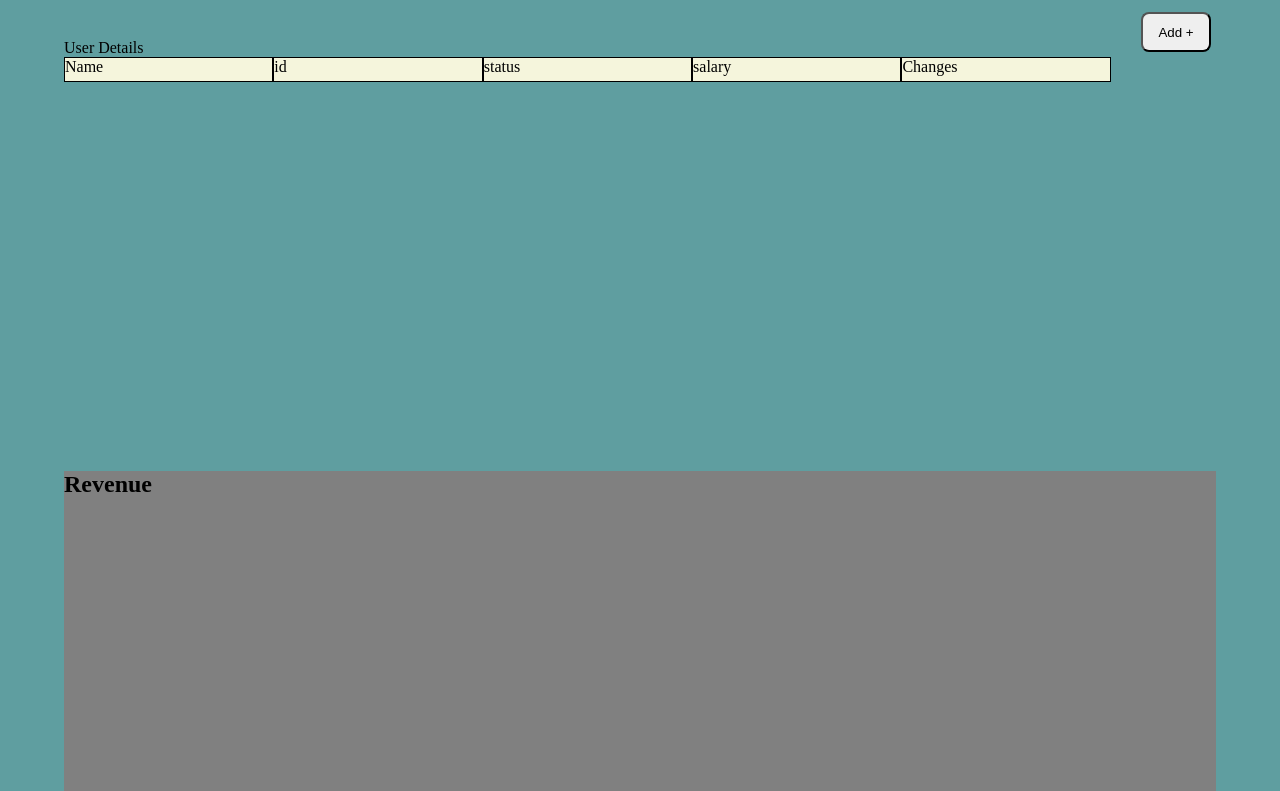
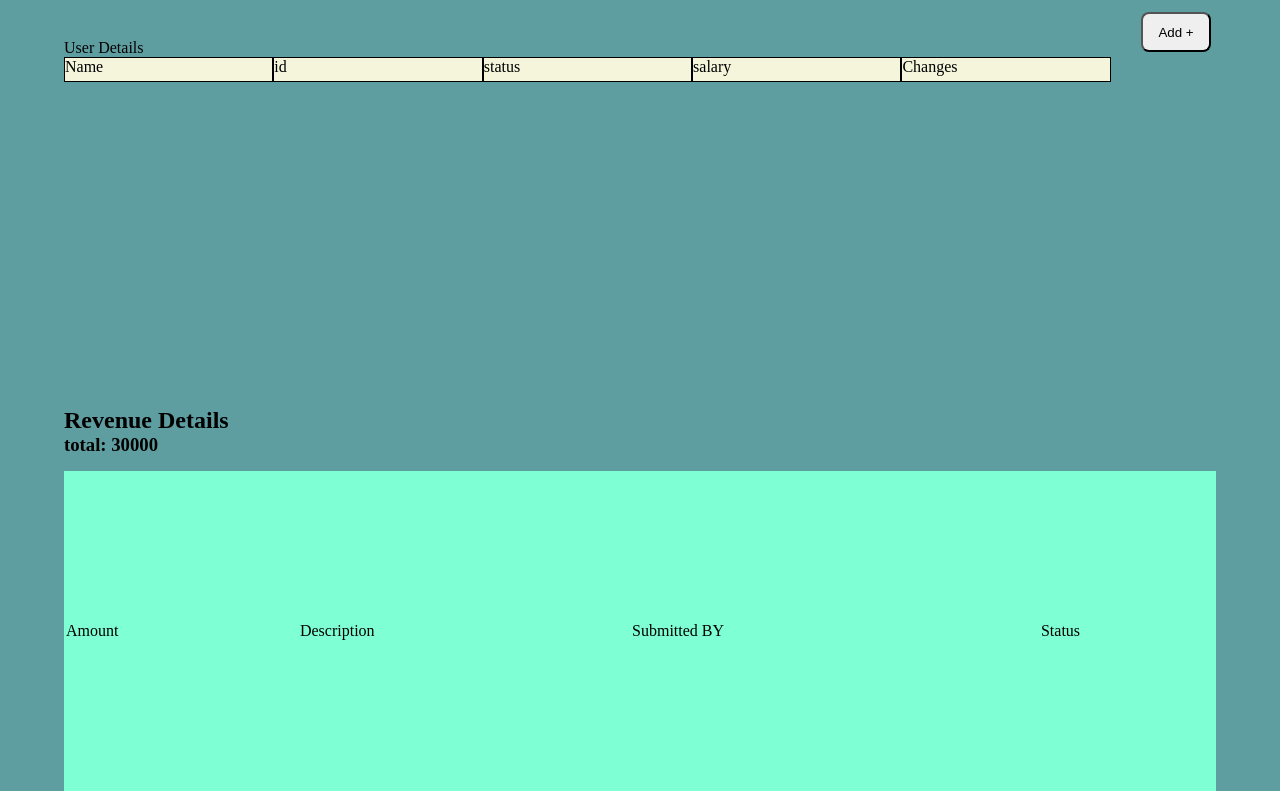
Before and after one commit to AhmedReyyan/Account-management-system, a plain HTML site: page main/main.html in a window 1280 px wide. Shown: the part 73-864 px from the top of the page. Drawn offline with Linux system fonts and the light colour scheme.

Commit message:
workin on revenue

```diff
--- a/login.js
+++ b/login.js
@@ -212,7 +212,7 @@ loginbtn.addEventListener('click',()=>{
 
                     getdata.companies.forEach(item =>{
 
-                        if(Number(usercom.value) == item.companyid){
+                        if(usercom.value == String(item.companyid)){
                            item.users.forEach((user)=>{
                             if(userNameInput.value == user.name){
                                 if(userNamePassword.value == String(user.id)){
--- a/main/main.css
+++ b/main/main.css
@@ -36,7 +36,10 @@ button{
     width: 90%;
     height: 50%;
     /* background: gray; */
-    overflow: hidden;
+    overflow: scroll;
+}
+.userdetails::-webkit-scrollbar{
+    display: none;
 }
 
 #addemployee{
@@ -66,6 +69,10 @@ button{
     height: 40%;
     width: 90%;
     background-color: gray;
+    overflow: scroll;
+}
+.financedetails::-webkit-scrollbar{
+    display: none;
 }
 
 .userdatarow{
@@ -153,3 +160,15 @@ button{
 
 
 }
+
+.revenueheading{
+    position: absolute;
+    top: 60%;
+    left: 5%;
+}
+
+#expensetable{
+    width: 100%;
+    height: 100%;
+    background-color: aquamarine;
+}
--- a/main/main.html
+++ b/main/main.html
@@ -45,8 +45,36 @@
 
         </div><!--user data-->
 
+<div class="revenueheading">
+    <h2 class="revenuedetails">Revenue Details<span class="revenue"></span></h2>
+    <h3 class="total">total: <span>30000</span></h3>
+</div>
+
           <div class="financedetails">
-            <h2>Revenue <span class="revenue"></span></h2>
+
+
+            <table id="expensetable">
+                <tbody>
+                    <tr class='expensetableheader'>
+                        <td>Amount</td>
+                        <td>Description</td>
+                        <td>Submitted BY</td>
+                        <td>Status</td>
+                    </tr>
+                </tbody>
+            </table>
+            <form class="addExpense">
+                <label for="price">Amount</label>
+                <input type="number" name="price" id="price">
+
+                <label for="reason">Detail</label>
+                <input type="number" name="reason" id="reason">
+
+                <button type="reset">Reset</button>
+                <button type="submit">Submit</button>
+
+            </form>
+
           </div>
 
 
```
Also changed, not shown: companiesdata/script.js (+13 -3 lines).
